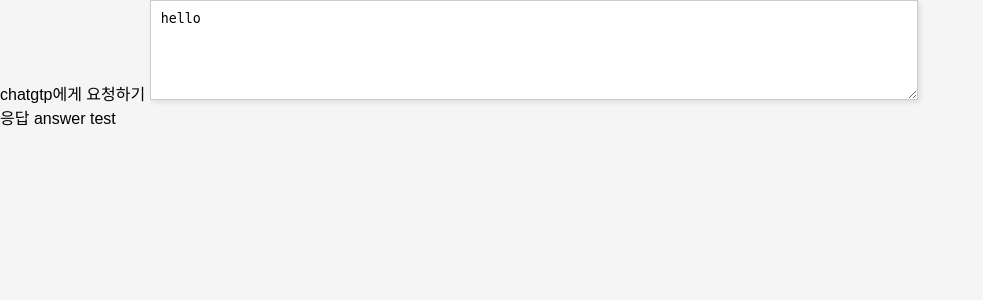
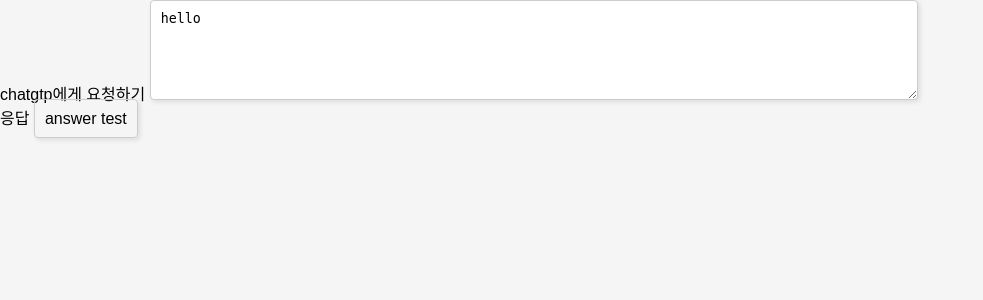
Before and after one commit to leeht0113/mini7_0, a Django app: page /signlanguagetochatgpt/resulttest in a window 1280 px wide. Shown: the top 300 px of the page, without its empty margins (0-983 px from the left). Run offline with Django 4.2, Linux system fonts and the light colour scheme; parts of the project's set-up code (start-up, migrations or seed data) failed here and were passed over; some libraries are stand-ins or nearby versions.

Commit message:
add before full

```diff
--- a/signlanguagetochatgpt/static/languagechat/chat_style.css
+++ b/signlanguagetochatgpt/static/languagechat/chat_style.css
@@ -36,13 +36,12 @@ body {
         width: 60%;
         height: 100px;
         border: 1px solid #ccc;
+        border-radius: 4px;
         box-shadow: 2px 2px 5px rgba(0, 0, 0, 0.1);
         padding: 10px;
         resize: both;  /* 크기 조절 */
         overflow: auto;  /* 스크롤바 */
-
         transition: border-color 0.3s ease-in-out;
-
 
     &:hover {
         border-color: #3498db;
@@ -53,6 +52,17 @@ body {
 #result {
     width: 60%;
     height: 200px;
+    border: 1px solid #ccc;
+        border-radius: 4px;
+        box-shadow: 2px 2px 5px rgba(0, 0, 0, 0.1);
+        padding: 10px;
+        resize: both;  /* 크기 조절 */
+        overflow: auto;  /* 스크롤바 */
+        transition: border-color 0.3s ease-in-out;
+
+    &:hover {
+        border-color: #3498db;
+    }
 }
 
 #button1 {
```
Also changed, not shown: db.sqlite3, media/a_8KDjvix_Wvz9WfA.png (added), media/a_8KDjvix_dCA4mED_7viAMw1.png (added), media/a_8KDjvix_dCA4mED_QGqABMV.png (added), media/a_8KDjvix_dCA4mED_tQ2QdiE.png (added).
